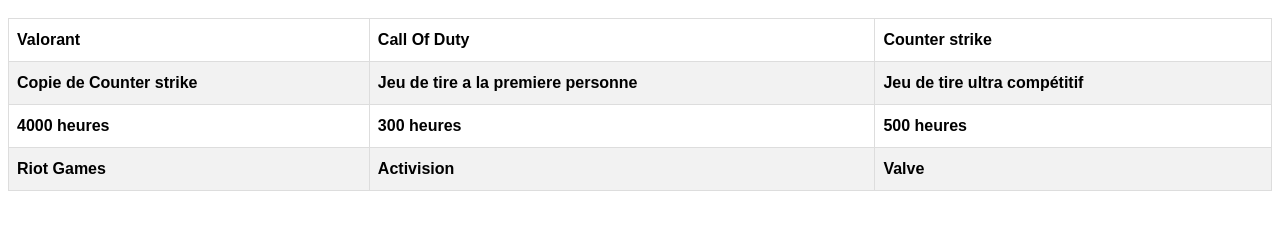
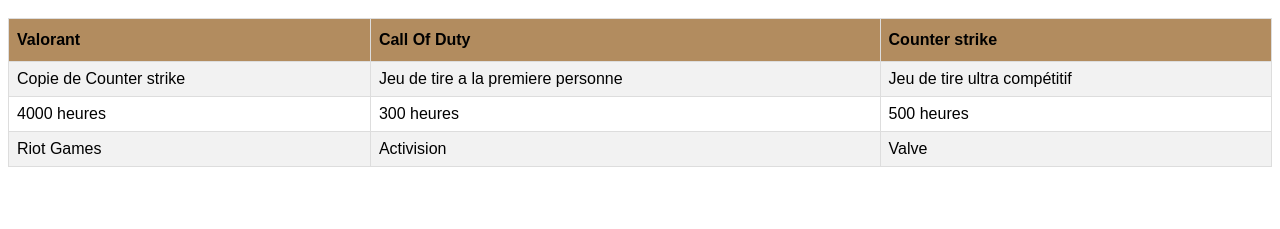
Before and after one commit to Idazgit/Premier-exo-HTML, a plain HTML site: page Présentation.html in a window 1280 px wide. Shown: the part 497-726 px from the top of the page. Drawn offline with Linux system fonts and the light colour scheme.

Commit message:
first commit

```diff
--- a/Présentation.html
+++ b/Présentation.html
@@ -42,27 +42,27 @@
     </table><footer style="color: blueviolet;">© Couteux Tristan</footer>
 <h1> Un Autre Tableau </h1>
     <table class="table2">
-    <tr>
+
         <th>Valorant</th>
            <th>Call Of Duty</th>
            <th>Counter strike</th>
     </tr>
 
     <tr>
-        <th>Copie de Counter strike </th>
-        <th>Jeu de tire a la premiere personne </th>
-        <th>Jeu de tire ultra compétitif</th>
+        <td>Copie de Counter strike </td>
+        <td>Jeu de tire a la premiere personne </td>
+        <td>Jeu de tire ultra compétitif</td>
     </tr>
     <tr>
-        <th>4000 heures</th>
-        <th>300 heures</th>
-        <th>500 heures</th>
+        <td>4000 heures</td>
+        <td>300 heures</td>
+        <td>500 heures</td>
     </tr>
     <tr>
-        <th>Riot Games </th>
-        <th>Activision</th>
-        <th>Valve</th>
+        <td>Riot Games </td>
+        <td>Activision</td>
+        <td>Valve</td>
     </tr>
-</table>
+    </table>
 </body>
 </html>
--- a/style.css
+++ b/style.css
@@ -20,7 +20,7 @@
      border-collapse: collapse;
 width: 100%;
 }
-.table2 tr, .table2 th{
+.table2 td, .table2 th{
     border: 1px solid #ddd;
     padding: 8px;
 
@@ -32,5 +32,6 @@
     padding-bottom: 12px;
     text-align: left;
 color: black;
+background-color: #b28c5f;
 
 }
```
